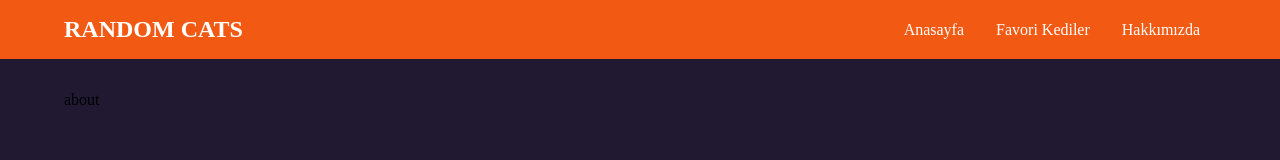
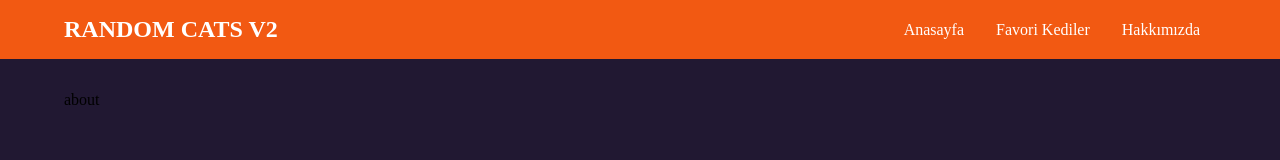
Before and after one commit to kerem37mert/random-cats, a Next.js app: page /about in a window 1280 px wide. Shown: the top 160 px of the page. Built offline with nearby package versions, Linux system fonts and the light colour scheme.

Commit message:
deployment.yaml updated

```diff
--- a/components/Header/Header.js
+++ b/components/Header/Header.js
@@ -7,7 +7,7 @@ export default function Header() {
     return (
         <header className={ classes.header }>
             <Link href="/" className={ classes.logo }>
-                RANDOM CATS
+                RANDOM CATS V2
             </Link>
             <nav className={ classes.nav }>
                 <ul>
--- a/k8s/deployment.yaml
+++ b/k8s/deployment.yaml
@@ -17,7 +17,7 @@ spec:
     spec:
       containers:
         - name: randomcats
-          image: randomcats:v1
+          image: randomcats:v2
           ports:
             - containerPort: 3000
           resources:
```
